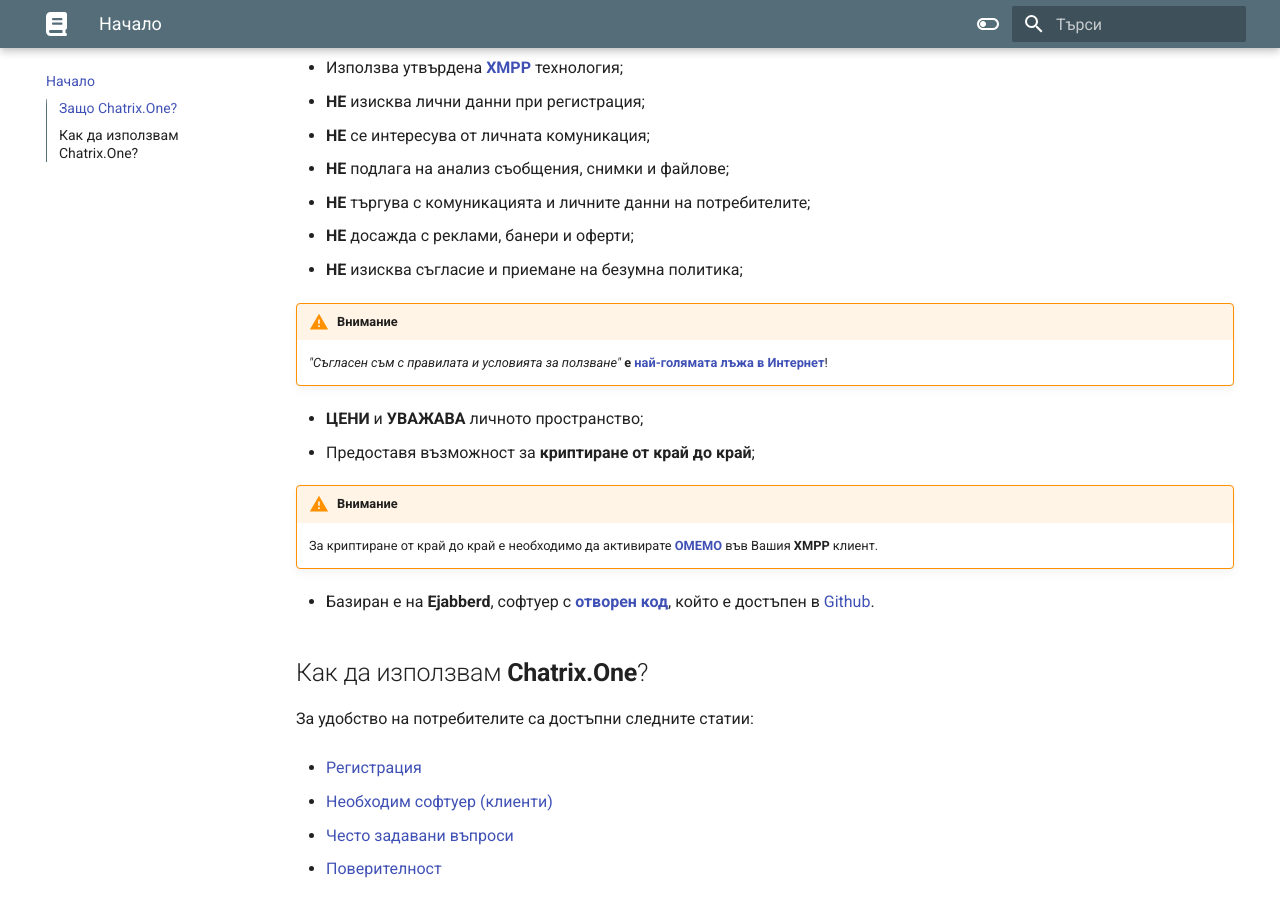
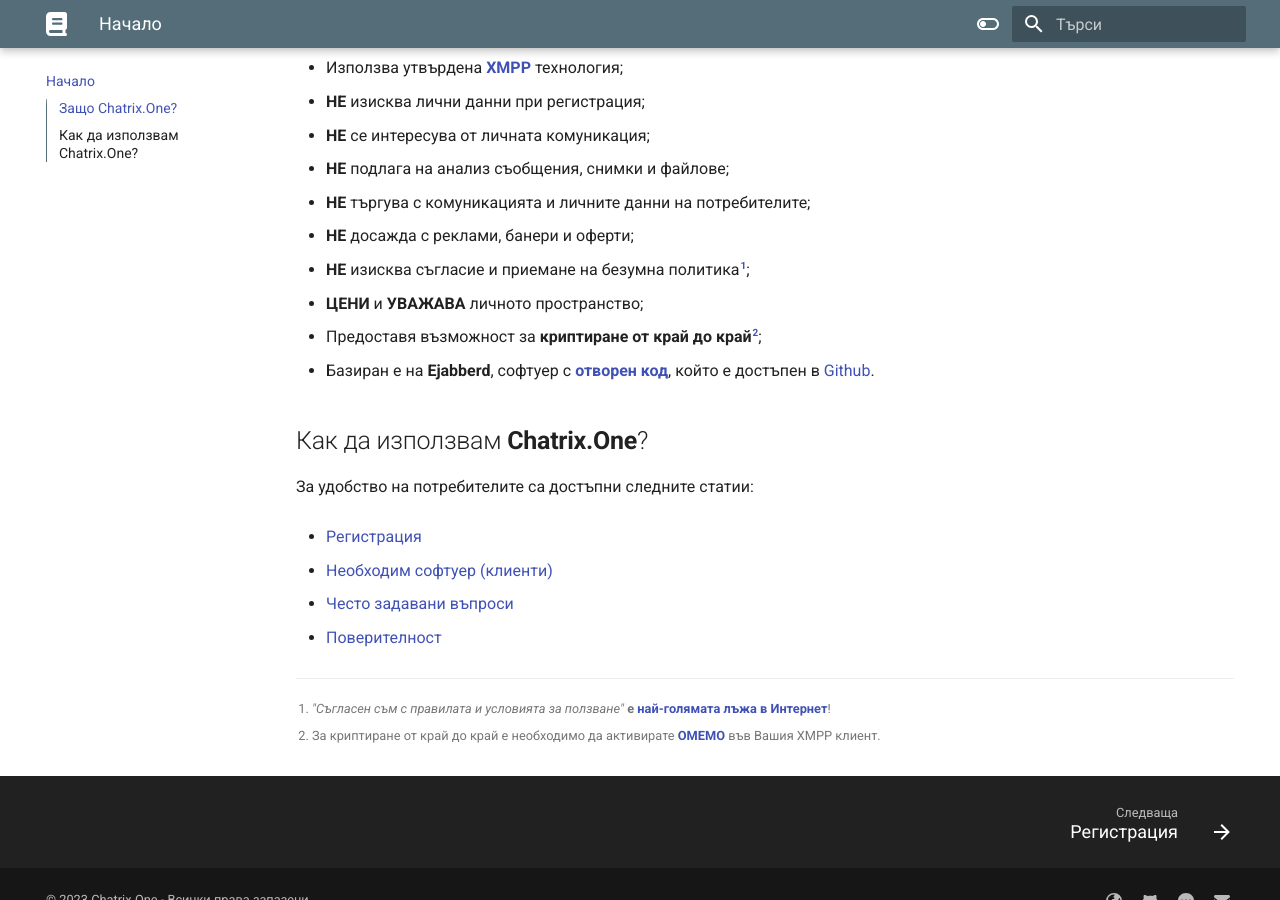
Before and after one commit to MrEddX/docs.chatrix.one, an MkDocs documentation site: the page built from docs/index.md, in a window 1280 px wide and 900 px high, scrolled down 340 px. Built offline with MkDocs 1.6.1 and Material for MkDocs 9.7.7, drawn with Linux system fonts in a browser that asks for light colours.

Commit message:
Formatting

```diff
--- a/docs/index.md
+++ b/docs/index.md
@@ -10,20 +10,14 @@
 - **НЕ** подлага на анализ съобщения, снимки и файлове;
 - **НЕ** търгува с комуникацията и личните данни на потребителите;
 - **НЕ** досажда с реклами, банери и оферти;
-- **НЕ** изисква съгласие и приемане на безумна политика;
+- **НЕ** изисква съгласие и приемане на безумна политика[^1];
+- **ЦЕНИ** и **УВАЖАВА** личното пространство;
+- Предоставя възможност за **криптиране от край до край**[^2];
+- Базиран е на **Ejabberd**, софтуер с [**отворен код**](https://bg.wikipedia.org/wiki/Софтуер_с_отворен_код), който е достъпен в [Github](https://github.com/processone/ejabberd).
 
-!!! warning "Внимание"
+[^1]: *"Съгласен съм с правилата и условията за ползване"* **е [най-голямата лъжа в Интернет](https://www.biggestlieonline.com/)**!
 
-    *"Съгласен съм с правилата и условията за ползване"* **е [най-голямата лъжа в Интернет](https://www.biggestlieonline.com/)**!
-
-- **ЦЕНИ** и **УВАЖАВА** личното пространство;
-- Предоставя възможност за **криптиране от край до край**;
-
-!!! warning "Внимание"
-
-    За криптиране от край до край е необходимо да активирате [**OMEMO**](https://blog.chatrix.one/posts/faq/#какво-представлява-omemo) във Вашия **XMPP** клиент.
-
-- Базиран е на **Ejabberd**, софтуер с [**отворен код**](https://bg.wikipedia.org/wiki/Софтуер_с_отворен_код), който е достъпен в [Github](https://github.com/processone/ejabberd).
+[^2]: За криптиране от край до край е необходимо да активирате [**OMEMO**](https://blog.chatrix.one/posts/faq/#какво-представлява-omemo) във Вашия XMPP клиент.
 
 ## Как да използвам **Chatrix.One**?
 
```
